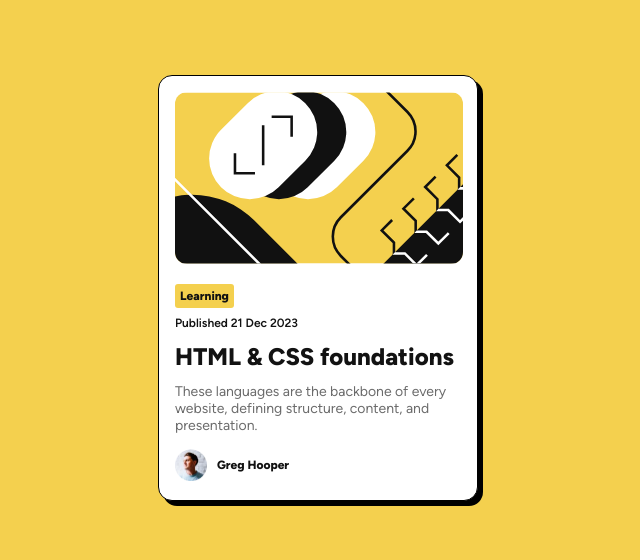
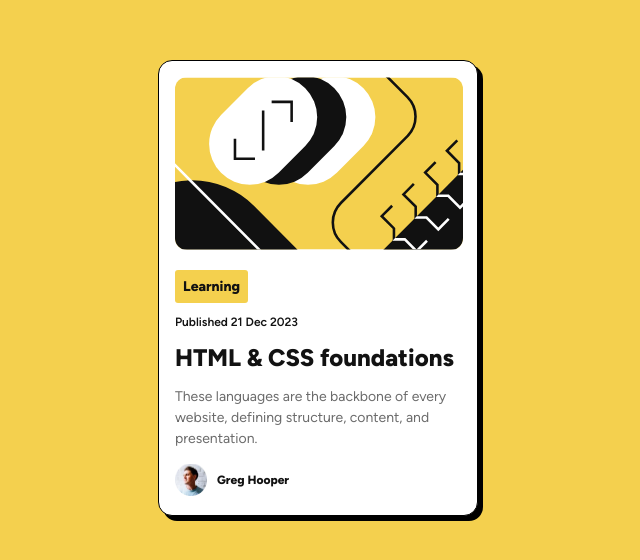
Before and after one commit to juriya/frontend-mentor, a plain HTML site: page blog-preview-card/index.html in a window 1280 px wide. Shown: the part 120-680 px from the top of the page, without its empty margins (322-962 px from the left). Drawn offline with Linux system fonts and the light colour scheme.

Commit message:
Update CSS styles to match the design specifications

```diff
--- a/blog-preview-card/style.css
+++ b/blog-preview-card/style.css
@@ -65,20 +65,20 @@ main {
     display: inline-block;
     background-color: var(--color-yellow);
     font-family: figtree-extraBold;
-    font-size: 0.75rem;
+    font-size: 0.875rem;
     border-radius: 3px;
-    padding: 0.3125rem;
+    padding: 0.5rem;
 }
 
 .card .published-date {
     font-family: figtree-semiBold;
     font-size: 0.75rem;
-    margin: 0.5rem 0;
+    margin: 0.75rem 0;
 }
 
 .card h1 {
     font-family: figtree-extraBold;
-    margin: 0.75rem 0;
+    margin: 0.875rem 0;
 }
 
 .card h1:hover {
@@ -91,6 +91,7 @@ main {
     color: var(--color-gray-500);
     font-size: 0.875rem;
     margin: 0.75rem 0;
+    line-height: 1.5;
 }
 
 .card .user {
```
